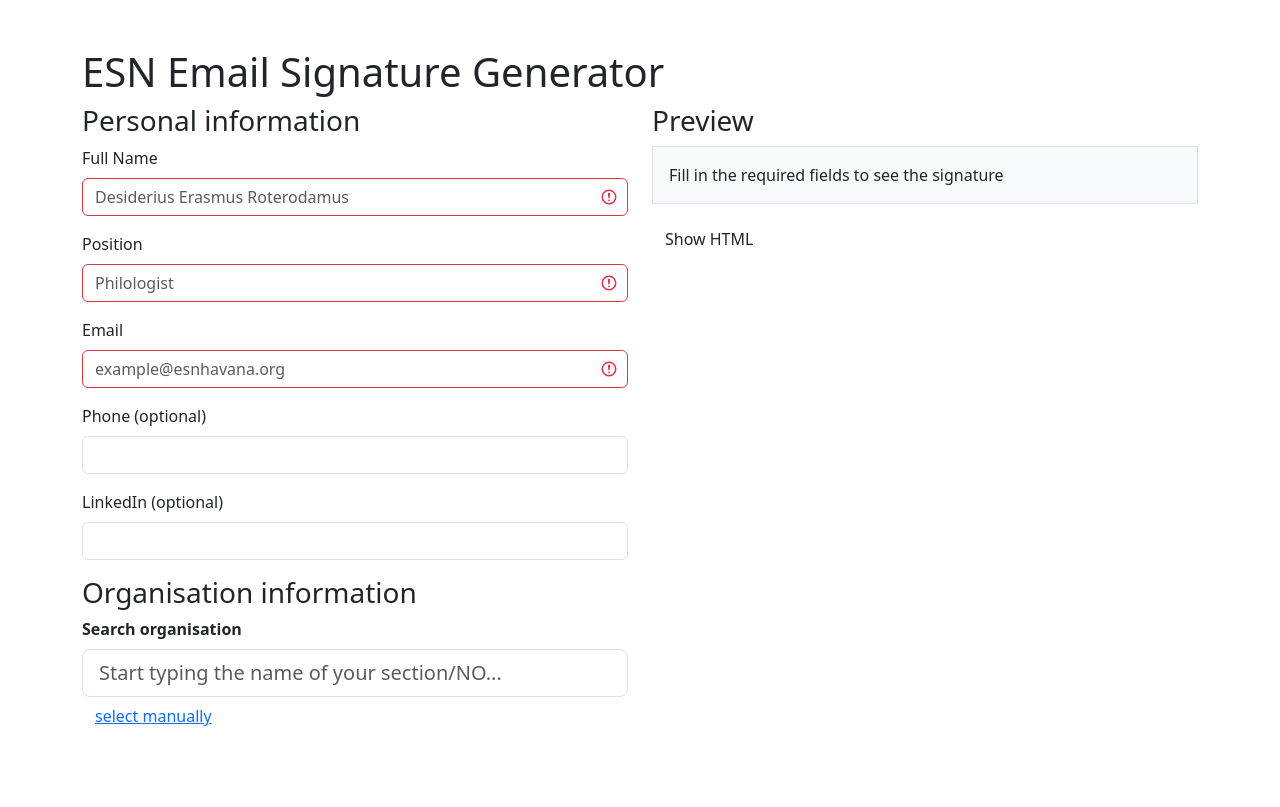
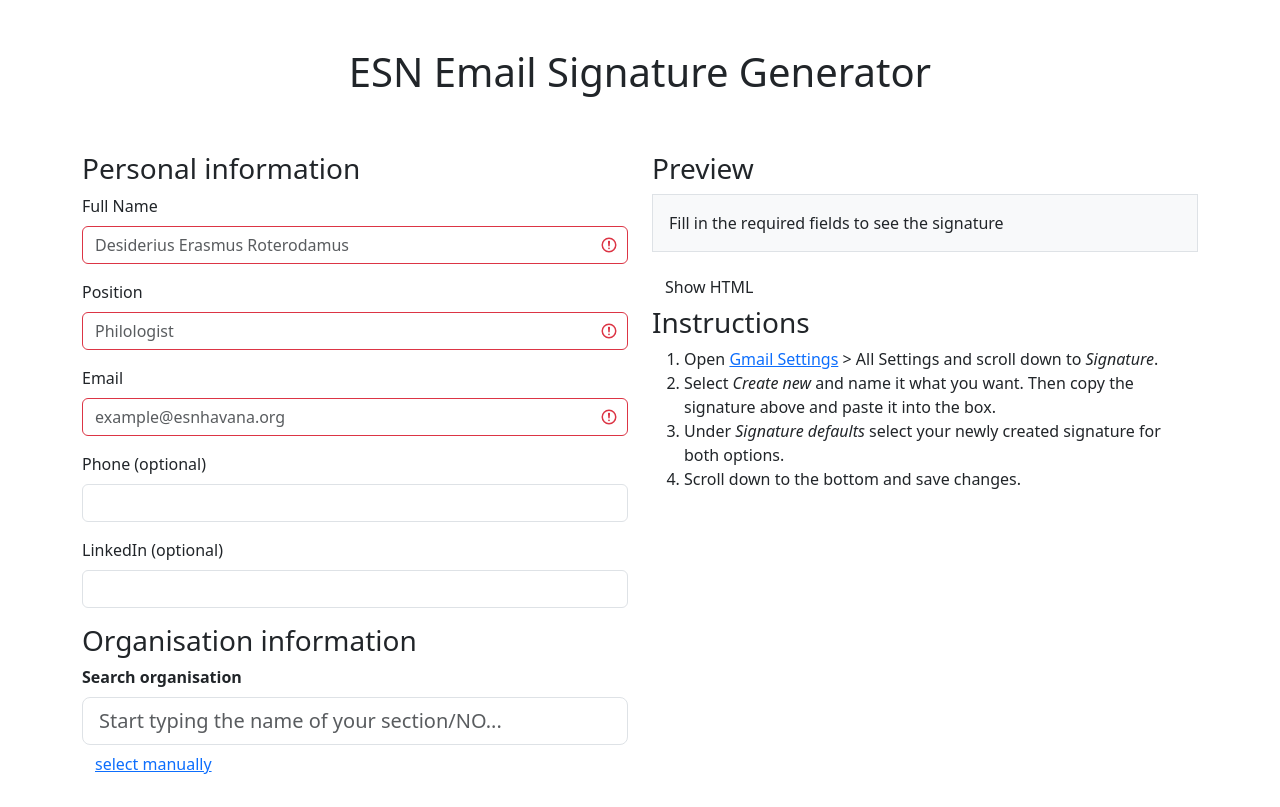
Before and after one commit to esn-sweden/email-signature, a website built with Vite: page index.html in a window 1280 px wide. Built offline with nearby package versions, Linux system fonts and the light colour scheme; files whose address does not match are found by name.

Commit message:
Add instructions

```diff
--- a/index.html
+++ b/index.html
@@ -8,8 +8,8 @@
   </head>
 
   <body>
-    <div class="container py-5">
-      <h1>ESN Email Signature Generator</h1>
+    <div class="container">
+      <h1 class="py-5 text-center">ESN Email Signature Generator</h1>
       <div class="row">
         <div class="col-md-6">
           <form id="signatureForm" class="mb-4">
@@ -191,6 +191,25 @@ La Habana, Cuba"
               readonly
             ></textarea>
           </div>
+          <h3>Instructions</h3>
+          <ol>
+            <li>
+              Open
+              <a href="https://mail.google.com/mail/u/0/#settings/general"
+                >Gmail Settings</a
+              >
+              > All Settings and scroll down to <i>Signature</i>.
+            </li>
+            <li>
+              Select <i>Create new</i> and name it what you want. Then copy the
+              signature above and paste it into the box.
+            </li>
+            <li>
+              Under <i>Signature defaults</i> select your newly created
+              signature for both options.
+            </li>
+            <li>Scroll down to the bottom and save changes.</li>
+          </ol>
         </div>
       </div>
     </div>
```
